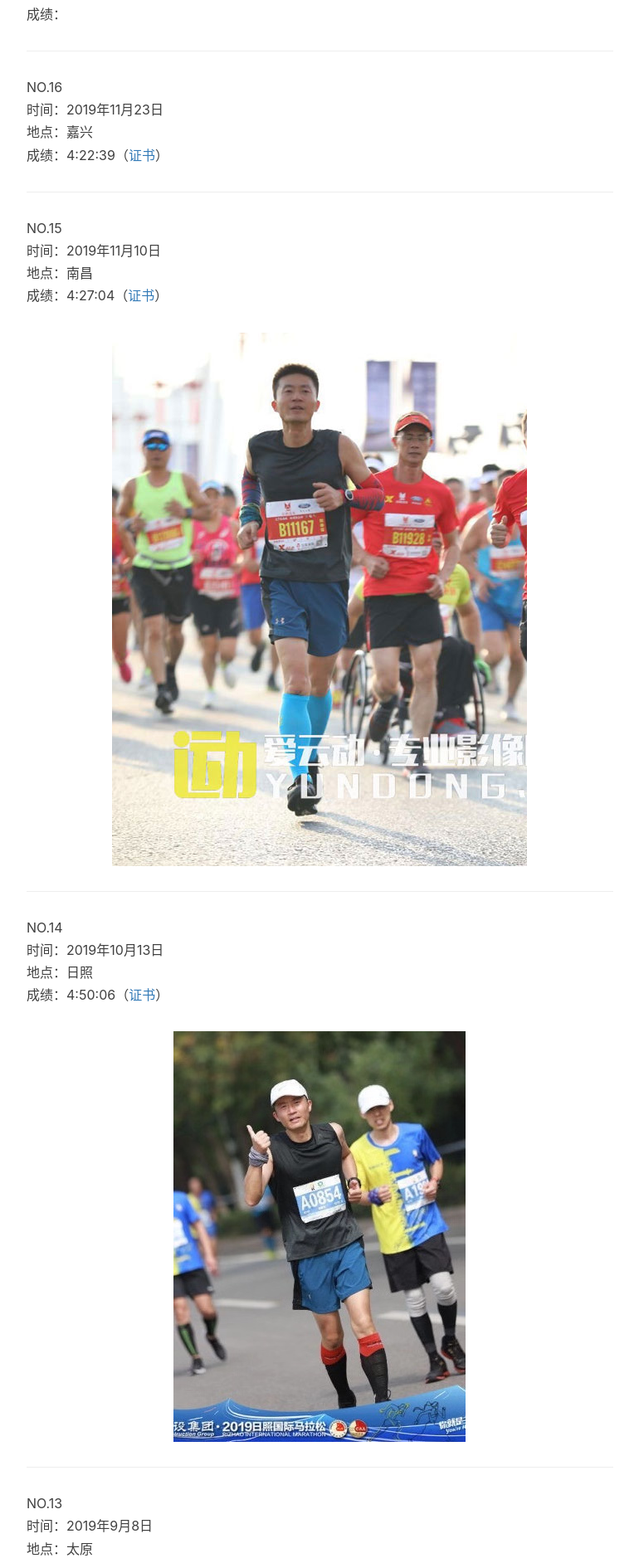
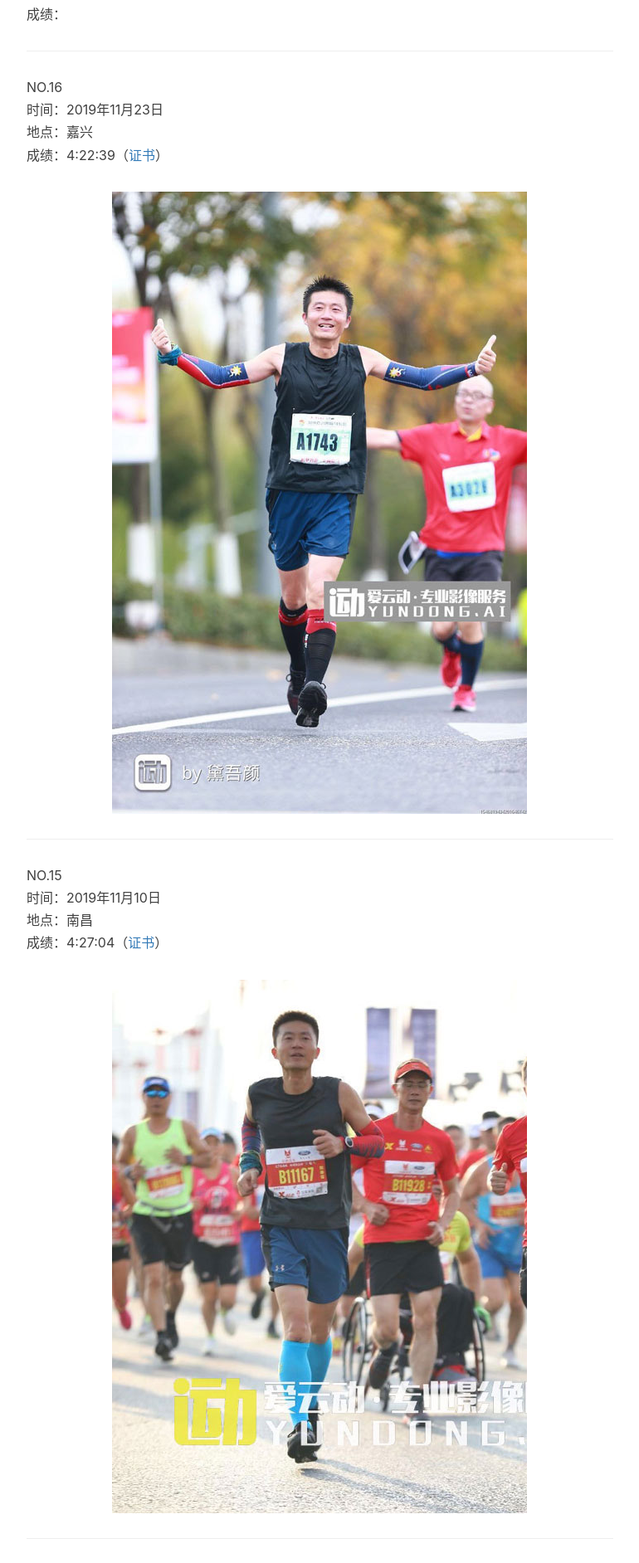
Before and after one commit to Davinly/davinly.github.io, a Jekyll site: the page built from _posts/2018-05-13-my-marathon.md, in a window 1280 px wide. Shown: the part 820-2704 px from the top of the page at 83% size, without its empty margins (233-1003 px from the left). Built offline with Jekyll 4.4.1, drawn with Linux system fonts in a browser that asks for light colours; nearby versions of some CDN libraries; our own code applies the rules of GitHub Pages for plain Markdown files; comment, search, counter and statistics services are not loaded.

Commit message:
my_marathon

```diff
--- a/_posts/2018-05-13-my-marathon.md
+++ b/_posts/2018-05-13-my-marathon.md
@@ -28,6 +28,8 @@ NO.16
 时间：2019年11月23日
 地点：嘉兴
 成绩：4:22:39（[证书](http://daichunlei.com/img/marathon_certificate/2019%E5%98%89%E5%85%B4.jpg)）
+
+![](http://daichunlei.com/img/marathon_picture/16.jpg)
 
 ----------
 
```
